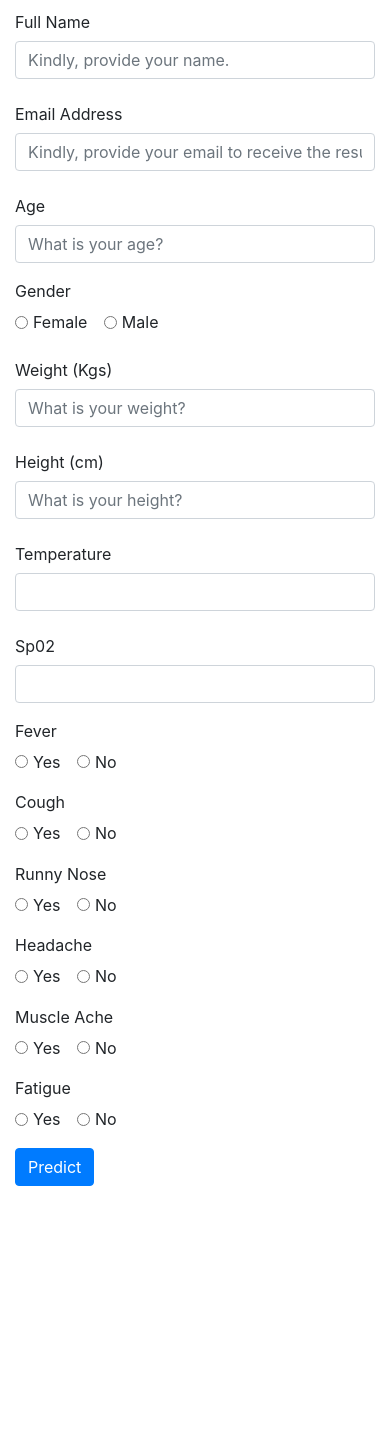
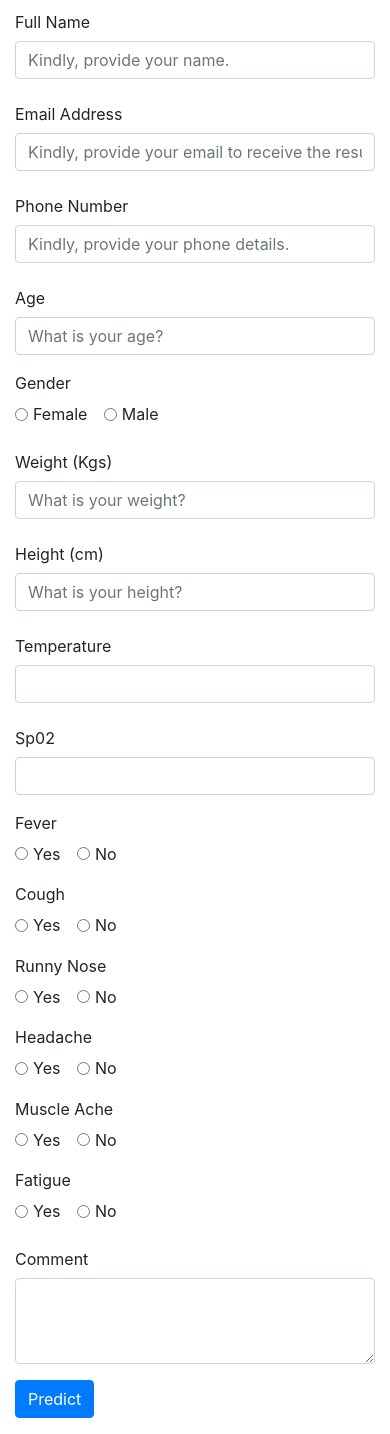
Before and after one commit to MosesBomera/epms, a Flask app: page / in a window 390 px wide. Shown: the part 157-1591 px from the top of the page. Before the commit the page ends 1343 px from the top, so only its background shows below. Run offline with Flask 2, Linux system fonts and the light colour scheme; a user stored in the database is signed in; parts of the project's set-up code (start-up, migrations or seed data) failed here and were passed over; some libraries are stand-ins or nearby versions.

Commit message:
Add comment and phone section

```diff
--- a/epms-interface-master/templates/home.html
+++ b/epms-interface-master/templates/home.html
@@ -29,6 +29,14 @@
         <label for="email" class="col-sm-2 col-form-label">Email Address</label>
         <div class="col-sm-10">
           <input type="email" class="form-control" name="email" placeholder="Kindly, provide your email to receive the results." required>
+        </div>
+      </div>
+
+	  <!-- Phone -->
+	  <div class="form-group row">
+        <label for="phone" class="col-sm-2 col-form-label">Phone Number</label>
+        <div class="col-sm-10">
+          <input type="text" class="form-control" name="phone" placeholder="Kindly, provide your phone details." required>
         </div>
       </div>
 
@@ -219,6 +227,14 @@
         </div>
       </fieldset>
 
+	  <!-- Comment -->
+      <div class="form-group row">
+        <label for="age" class="col-sm-2 col-form-label">Comment</label>
+        <div class="col-sm-10">
+			<textarea class="form-control" name="comment" rows="3"></textarea>
+        </div>
+      </div>
+
       <div class="form-group row">
     <div class="col-sm-10">
       <button type="submit" class="btn btn-primary">Predict</button>
```
